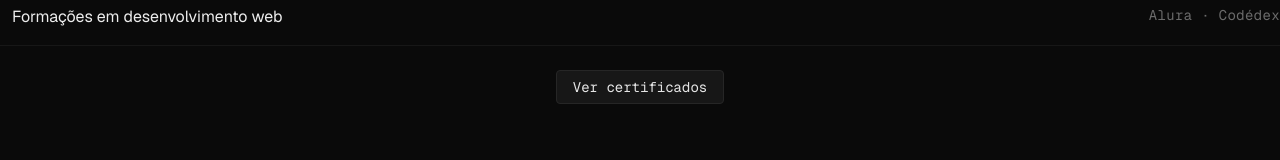
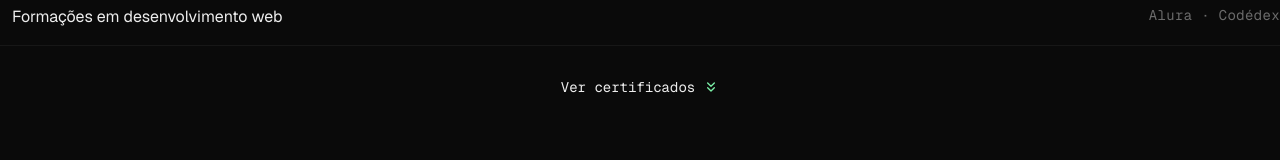
Before and after one commit to zCarlosEduardo/Portfolio, a Next.js app: page / in a window 1280 px wide. Shown: the part 2465-2625 px from the top of the page. Built offline with nearby package versions, Linux system fonts and the light colour scheme.

Commit message:
Update: Component Formacoes
Remover os certificados nos proximos commit

```diff
--- a/components/Formacoes.tsx
+++ b/components/Formacoes.tsx
@@ -1,27 +1,29 @@
 "use client";
 
+import { ChevronDown, ChevronsDown } from "lucide-react";
 import { useState } from "react";
 
 const certificados = [
-  { certificado: "The Origins III: JavaScript", empresa: "Codédex", data: "", },
+  { certificado: "The Origins III: JavaScript", empresa: "Codédex", data: "" },
   {
     certificado: "Formação A partir do zero: iniciante em programação",
-    empresa: "Alura", data: "",
+    empresa: "Alura",
+    data: "",
   },
-  { certificado: "HTML5 e CSS3 parte 2", empresa: "Alura", data: "", },
-  { certificado: "HTML5 e CSS3 parte 3", empresa: "Alura", data: "", },
-  { certificado: "CSS Grid", empresa: "Alura", data: "", },
-  { certificado: "HTML5 e CSS3 parte 4", empresa: "Alura", data: "", },
-  { certificado: "Guia de estilos", empresa: "Alura", data: "", },
-  { certificado: "Flexbox", empresa: "Alura", data: "", },
-  { certificado: "Acessibilidade web", empresa: "Alura", data: "", },
-  { certificado: "Acessibilidade web parte 1", empresa: "Alura", data: "", },
-  { certificado: "Acessibilidade web parte 2", empresa: "Alura", data: "", },
-  { certificado: "Start na programação", empresa: "OneBitCode", data: "", },
-  { certificado: "Algoritmos com JavaScript II", empresa: "Alura", data: "", },
-  { certificado: "Front-end UI", empresa: "Alura", data: "", },
-  { certificado: "JavaScript para Web", empresa: "Alura", data: "", },
-  { certificado: "Colorização digital", empresa: "Alura", data: "", },
+  { certificado: "HTML5 e CSS3 parte 2", empresa: "Alura", data: "" },
+  { certificado: "HTML5 e CSS3 parte 3", empresa: "Alura", data: "" },
+  { certificado: "CSS Grid", empresa: "Alura", data: "" },
+  { certificado: "HTML5 e CSS3 parte 4", empresa: "Alura", data: "" },
+  { certificado: "Guia de estilos", empresa: "Alura", data: "" },
+  { certificado: "Flexbox", empresa: "Alura", data: "" },
+  { certificado: "Acessibilidade web", empresa: "Alura", data: "" },
+  { certificado: "Acessibilidade web parte 1", empresa: "Alura", data: "" },
+  { certificado: "Acessibilidade web parte 2", empresa: "Alura", data: "" },
+  { certificado: "Start na programação", empresa: "OneBitCode", data: "" },
+  { certificado: "Algoritmos com JavaScript II", empresa: "Alura", data: "" },
+  { certificado: "Front-end UI", empresa: "Alura", data: "" },
+  { certificado: "JavaScript para Web", empresa: "Alura", data: "" },
+  { certificado: "Colorização digital", empresa: "Alura", data: "" },
 ];
 
 export default function Formacoes() {
@@ -37,7 +39,10 @@ export default function Formacoes() {
       {/* Bloco Fixo Principal */}
       <div>
         <div className="flex gap-2 justify-between border-y border-0 border-neutral-900 py-4 flex-wrap">
-          <span className="ml-3">Ciência da Computação <i className="text-xs text-(--cor-secundaria)">(cursando)</i></span>
+          <span className="ml-3">
+            Ciência da Computação{" "}
+            <i className="text-xs text-(--cor-secundaria)">(cursando)</i>
+          </span>
           <span className="text-(--cor-secundaria) text-sm tracking-wide font-mono">
             Descomplica Faculdade Digital
           </span>
@@ -85,9 +90,19 @@ export default function Formacoes() {
         {limite < certificados.length && (
           <button
             onClick={verMais}
-            className="px-4 py-1.5 bg-neutral-900 text-neutral-200 text-sm font-mono border border-neutral-800 rounded hover:bg-neutral-800 transition"
+            className="flex items-center gap-2 px-4 py-1.5 text-sm border border-(--background) rounded  hover:border-(--cor-ok)/10 hover:shadow-md hover:shadow-green-800/20 font-mono transition hover:-translate-y-0.5 "
           >
-            {isAberto ? "Ver mais (+10)" : "Ver certificados"}
+            {isAberto ? (
+              <>
+                Ver mais (+10)
+                <ChevronDown className="w-4 h-4 animate-pulse text-green-300" />
+              </>
+            ) : (
+              <>
+                Ver certificados
+                <ChevronsDown className="w-4 h-4 animate-pulse text-green-300" />
+              </>
+            )}
           </button>
         )}
 
```
